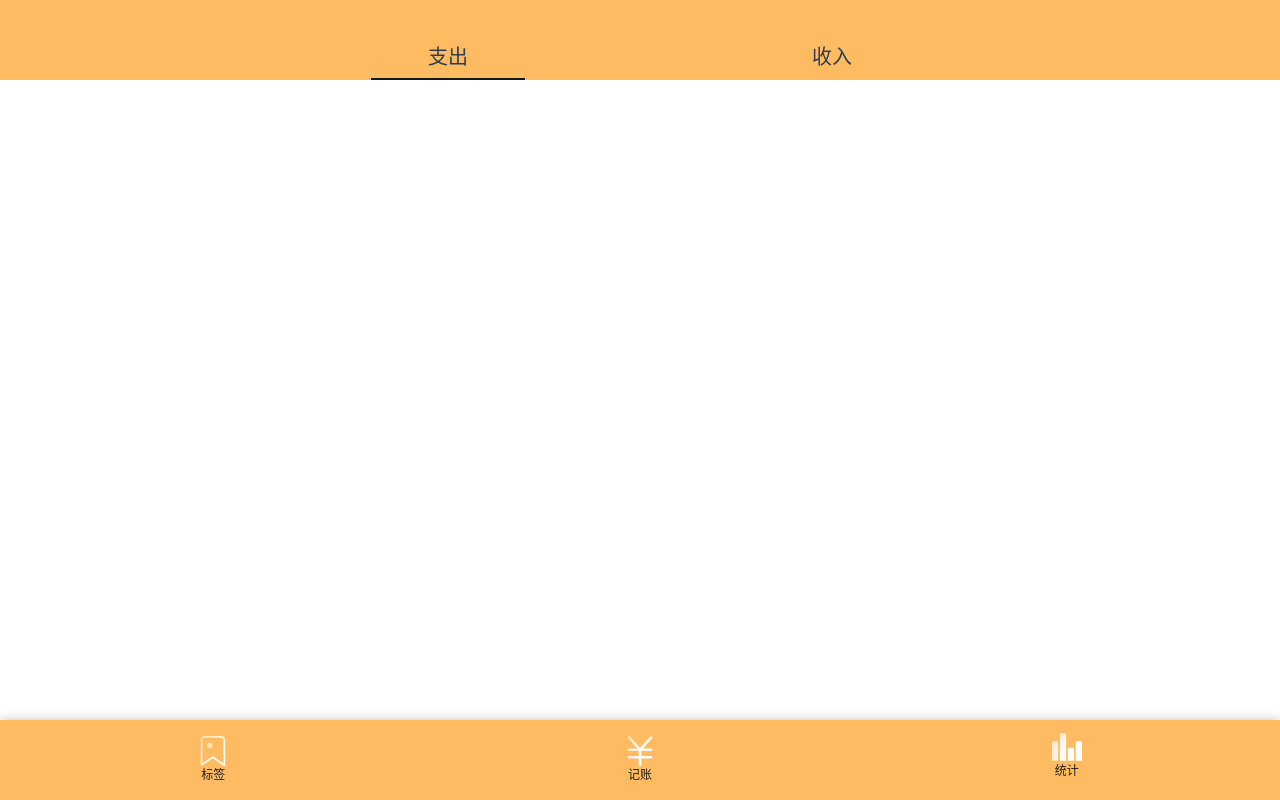
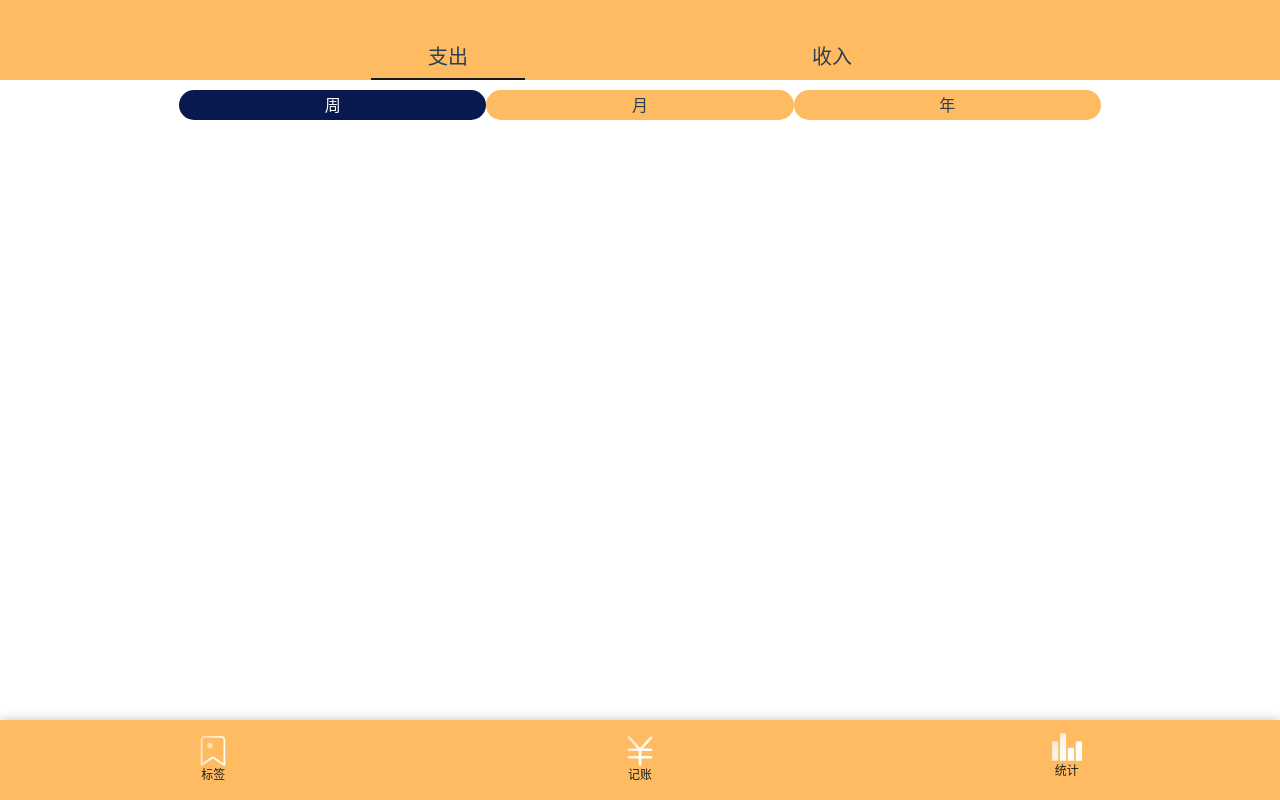
Before and after one commit to zhazhazhu/Bookkeeping, a Vue app: page /#/statistics in a window 1280 px wide. Built offline with nearby package versions, Linux system fonts and the light colour scheme.

Commit message:
Statistics组件头部css完成

```diff
--- a/src/components/Money/Types.vue
+++ b/src/components/Money/Types.vue
@@ -1,8 +1,10 @@
 <template>
   <div>
     <ul class="types">
-      <li :class="value === '-' && 'selected'" @click="selectType('-')">支出</li>
-      <li :class="value === '+' && 'selected'" @click="selectType('+')">收入</li>
+      <li :class="{selected: value === '-'}"
+      @click="selectType('-')">支出</li>
+      <li :class="{selected: value === '+'}"
+      @click="selectType('+')">收入</li>
     </ul>
   </div>
 </template>
@@ -13,9 +15,10 @@ import { Component, Prop } from "vue-property-decorator";
 
 @Component
 export default class Types extends Vue {
-  @Prop() value !: string
-  // type = "-"; //‘-’表示支出，‘+’表示收入
-  // eslint-disable-next-line @typescript-eslint/explicit-module-boundary-types
+  @Prop() value !: string   // type = "-"; //‘-’表示支出，‘+’表示收入
+
+  @Prop() classPrefix?:string
+
   selectType(type: string) {
     //type只能是 ‘-’ 和 '+' 其中一个
     if (type !== "-" && type !== "+") {
@@ -23,10 +26,6 @@ export default class Types extends Vue {
     }
     this.$emit('update:value',type)
   }
-  // @Watch('type')
-  // onTypeValue(value:string,oldValue:string){
-  //   this.$emit('update:value',this.type)
-  // }
 }
 </script>
 
--- a/src/components/Statistics/Tabs.vue
+++ b/src/components/Statistics/Tabs.vue
@@ -1,18 +1,141 @@
 <template>
   <div>
-
+    <ul class="tabs">
+      <li
+        v-for="item in typeList"
+        :key="item.value"
+        :class="{
+          [classPrefix + '-item']: classPrefix,
+          selected: value === item.value,
+        }"
+        @click="select(item)"
+      >
+        <span>{{ item.text }}</span>
+      </li>
+    </ul>
+    <ul class="date">
+      <li
+        v-for="item in intervalList"
+        :key="item.value"
+        :class="{
+          [classPrefix + '-tab']: classPrefix,
+          selected: value2 === item.value,
+        }"
+        @click="select2(item)"
+      >
+        {{ item.text }}
+      </li>
+    </ul>
   </div>
 </template>
 
 <script lang='ts'>
-import Vue from 'vue'
-import { Component } from 'vue-property-decorator'
+import Vue from "vue";
+import { Component, Prop } from "vue-property-decorator";
+
+type DataSourceItem = { text: string; value: string };
+
 @Component
-export default class Tabs extends Vue{
+export default class Tabs extends Vue {
+  @Prop() value!: string;
 
+  @Prop() value2!: string;
+
+  @Prop() classPrefix?: string;
+
+  typeList = [
+    { text: "支出", value: "-" },
+    { text: "收入", value: "+" },
+  ];
+
+  intervalList = [
+    { text: "周", value: "week" },
+    { text: "月", value: "month" },
+    { text: "年", value: "year" },
+  ];
+
+  select(item: DataSourceItem) {
+    this.$emit("update:value", item.value);
+    console.log(this.value);
+  }
+  select2(item: DataSourceItem) {
+    this.$emit("update:value2", item.value);
+    console.log(this.value2);
+  }
 }
 </script>
 
 <style lang="scss" scoped>
+@import "~@/assets/style/helper.scss";
+.tabs {
+  background-color: $yellow;
+  display: flex;
+  flex-direction: row;
+  flex-wrap: wrap;
+  justify-content: center;
+  height: 80px;
+  font-size: 20px;
+  > .type-item {
+    width: 30%;
+    height: 80px;
+    display: flex;
+    justify-content: center;
+    align-items: flex-end;
+    position: relative;
+    padding-bottom: 8px;
+    &.selected::after {
+      content: "";
+      position: absolute;
+      margin-left: 30%;
+      bottom: 0;
+      left: 0;
+      width: 40%;
+      height: 2px;
+      background: rgb(22, 22, 22);
+    }
+  }
+}
+.date {
+  display: flex;
+  flex-direction: row;
+  flex-wrap: wrap;
+  justify-content: center;
+  margin-top: 10px;
+  > .type-tab {
+    border-radius: 20px/20px;
+    width: 24%;
+    height: 30px;
+    display: flex;
+    justify-content: center;
+    align-items: center;
+    background-color: $yellow;
+    color: #2c3e50;
+    &.selected {
+      background-color: rgb(8, 25, 80);
+      color: #fdfdfd;
+    }
+  }
+}
 
+// .tabs {
+//   background: $yellow;
+//   display: flex;
+//   text-align: center;
+//   height: 40px;
+//   font-size: 14px;
+//   justify-content: center;
+//   > li {
+//     border: 0.5px solid rgb(37, 37, 37);
+//     width: 30%;
+//     height: 65%;
+//     margin-top: 6px;
+//     display: flex;
+//     justify-content: center;
+//     align-items: center;
+//   }
+//   > .selected {
+//     background-color: rgb(15, 69, 85);
+//     color: $yellow;
+//   }
+// }
 </style>
--- a/src/views/Statistics.vue
+++ b/src/views/Statistics.vue
@@ -1,19 +1,20 @@
 <template>
   <Layout>
-    <Types :value.sync="value"></Types>
+    <Tabs class-prefix="type" :value.sync="type" :value2.sync="interval" />
   </Layout>
 </template>
 
 <script lang="ts">
 import Vue from "vue";
 import { Component } from "vue-property-decorator";
-import Types from '@/components/Money/Types.vue';
+import Tabs from "@/components/Statistics/Tabs.vue";
 
 @Component({
-  components: { Types },
+  components: { Tabs },
 })
 export default class Statistics extends Vue {
-  value="-"
+  type = "-";
+  interval = "week";
 }
 </script>
 
```
